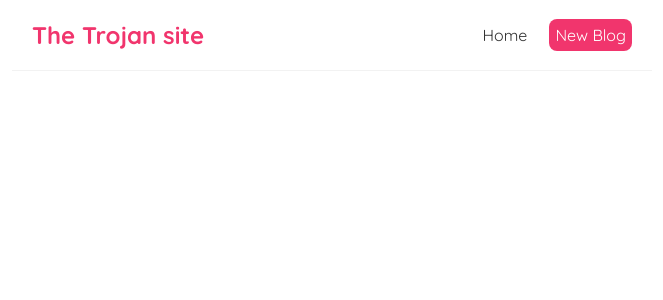
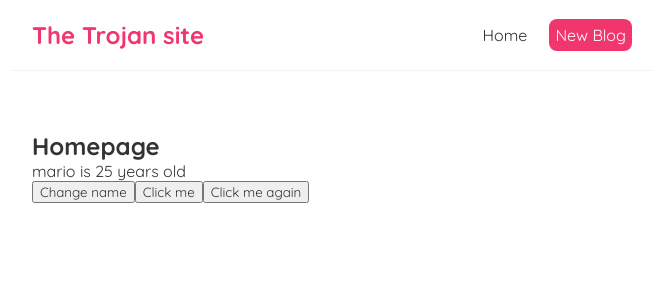
Before and after one commit to Wojter/react-tutorial, a React (Create React App) app: page / in a window 1280 px wide. Shown: the top 300 px of the page, without its empty margins (308-971 px from the left). Built offline with nearby package versions, Linux system fonts and the light colour scheme.

Commit message:
Click event and useState hook

```diff
--- a/src/Home.js
+++ b/src/Home.js
@@ -1,8 +1,31 @@
+import { useState } from "react";
+
 const Home = () => {
+    //let name = 'mario';
+    const [name, setName] = useState("mario");
+    const [age, setAge] = useState(25);
 
-    return (
+    const handleClick = (e) => {
+        console.log("hello, everyone", e);
+    }
+
+const handleClickAgain = (name, e) => {
+    console.log('hello ' + name, e.target);
+}
+const handleClick2 = () => {
+    //name = "luigi";
+    setName("luigi");
+    setAge(30);
+}
+  return (
     <div className="home">
-
+        <h2>Homepage</h2>
+        <p>{ name } is {age} years old</p>
+        <button onClick={handleClick2}>Change name</button>
+        <button onClick={handleClick}>Click me</button>
+        <button onClick={(e) =>
+            handleClickAgain('mario', e)
+            }>Click me again</button>
     </div>
   )
 }
```
